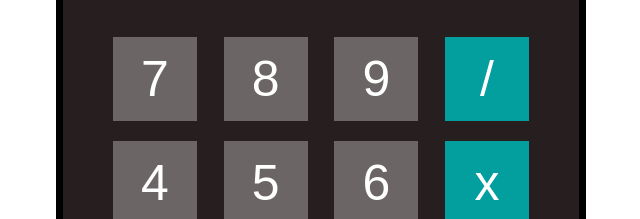
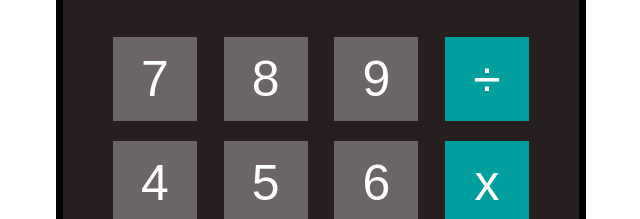
Before and after one commit to muudar/calculator, a plain HTML site: page index.html in a window 1280 px wide. Shown: the part 249-468 px from the top of the page, 319-959 px from the left. Drawn offline with Linux system fonts and the light colour scheme.

Commit message:
made result blank on launch

```diff
--- a/index.html
+++ b/index.html
@@ -12,7 +12,6 @@
         <div class = "calculator-background">
             <div class = "resbar">
                 <div class = "res">
-                    0
                 </div>
             </div>
             <div class = "calculator">
@@ -27,7 +26,7 @@
                         <button>9</button>
                     </div>
                     <div class = "item operation">
-                        <button>/</button>
+                        <button>÷</button>
                     </div>
                 </div>
                 <div class = "row">
```
